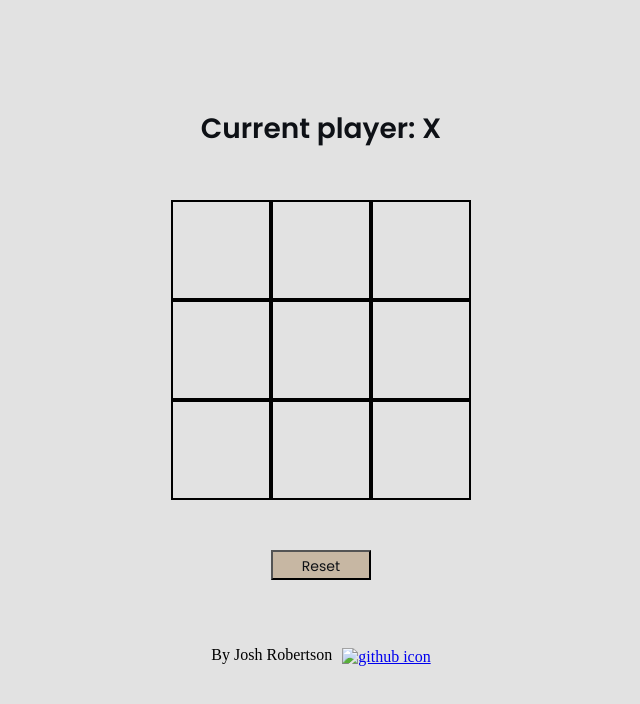
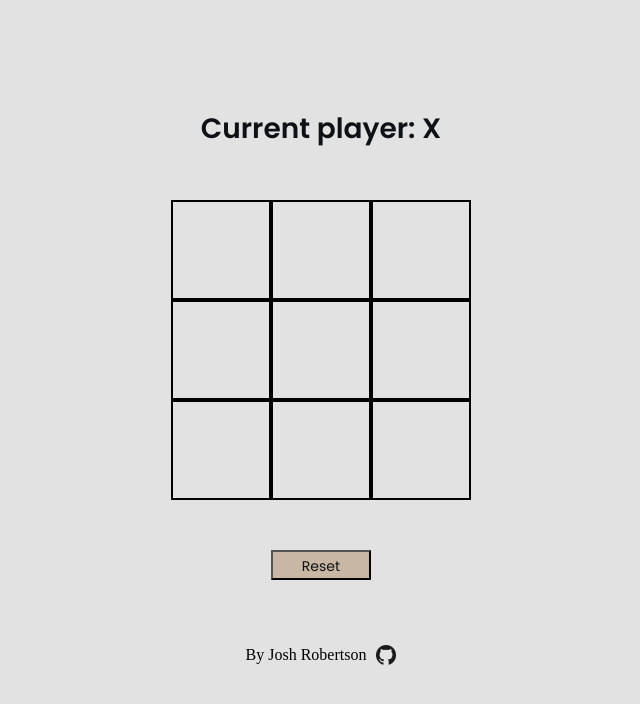
Before and after one commit to Joshrobertson023/tic-tac-toe, a plain HTML site: page index.html in a window 1280 px wide. Shown: the whole page, without its empty margins (319-959 px from the left). Drawn offline with Linux system fonts and the light colour scheme.

Commit message:
Fixed image not showing

```diff
--- a/index.html
+++ b/index.html
@@ -27,7 +27,7 @@
    <div class="footer">
       <p>By Josh Robertson</p>
       <a href="https://github.com/Joshrobertson023" target="_blank">
-         <img src="./images/GithubIcon.png" alt="github icon">
+         <img src="GithubIcon.png" alt="github icon">
       </a>
    </div>
 </body>
```
Also changed, not shown: GithubIcon.png (added).
